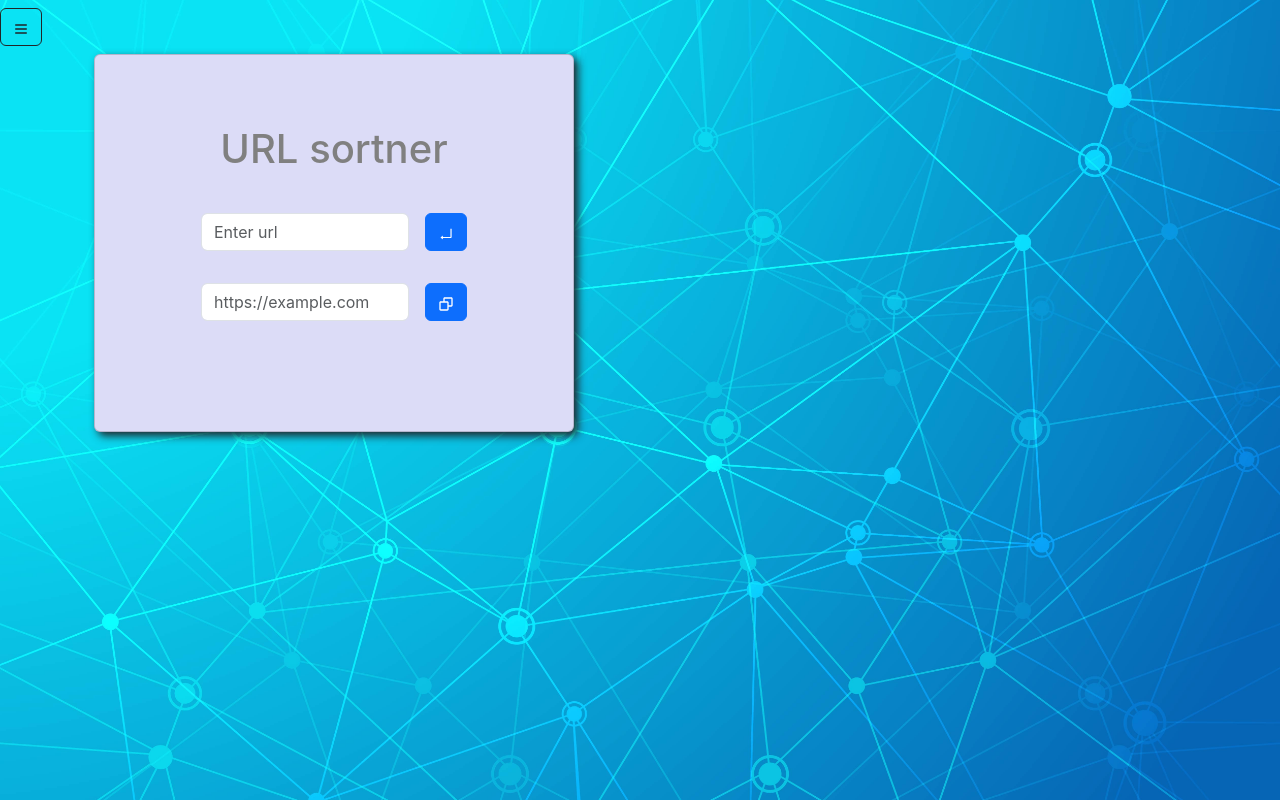
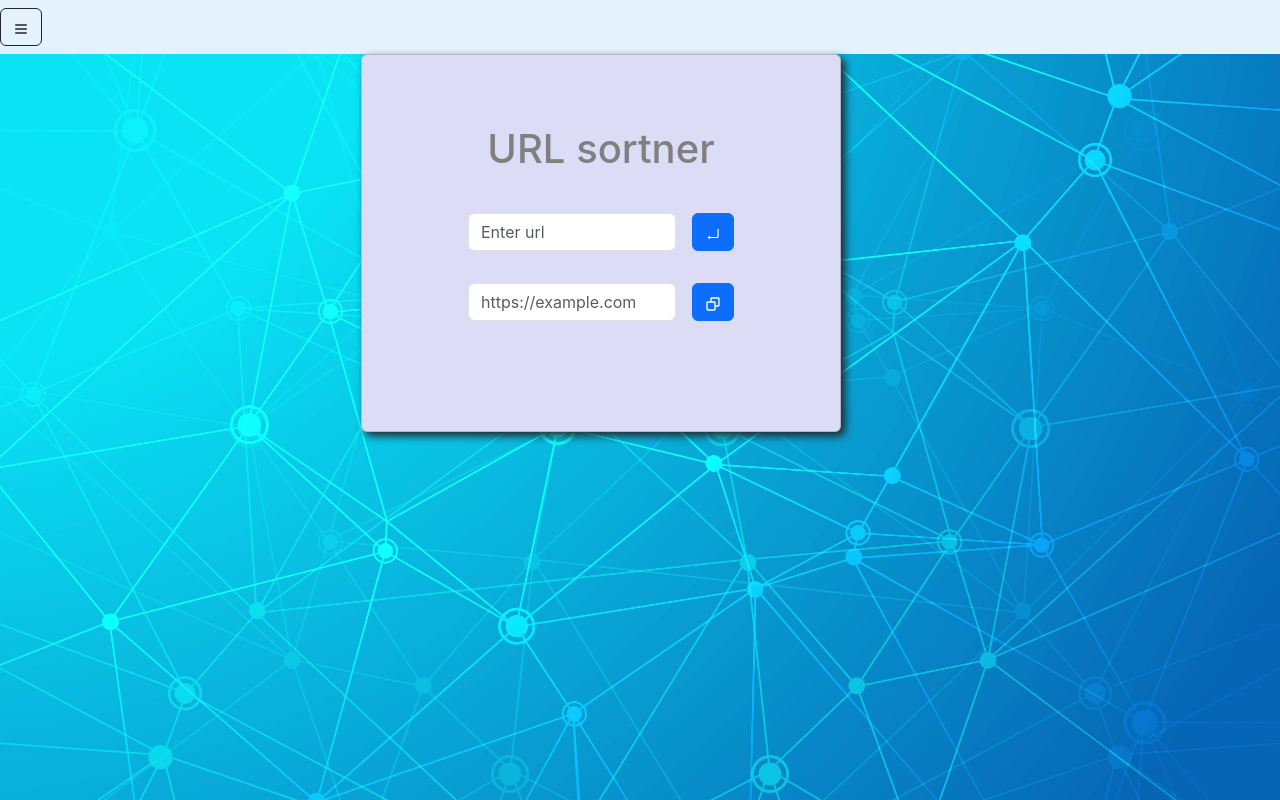
Before and after one commit to tojo1337/url-sortner, a React (Create React App) app in the folder sortner-front/: page / in a window 1280 px wide. Built offline with nearby package versions, Linux system fonts and the light colour scheme.

Commit message:
9th commit

```diff
--- a/sortner-front/package.json
+++ b/sortner-front/package.json
@@ -38,6 +38,7 @@
   },
   "devDependencies": {
     "bootstrap": "^5.3.1",
+    "copy-to-clipboard": "^3.3.3",
     "react-router-dom": "^6.15.0"
   }
 }
--- a/sortner-front/src/comp/Form.js
+++ b/sortner-front/src/comp/Form.js
@@ -19,7 +19,7 @@ export function Form(){
 	}
 	return(
 		<div className="container">
-			<div className="card">
+			<div className="card offset-3">
 				<div className="card-title">
 					<Header />
 				</div>
--- a/sortner-front/src/comp/Nav.js
+++ b/sortner-front/src/comp/Nav.js
@@ -1,4 +1,5 @@
 import {LuMenu} from "react-icons/lu";
+import "../style/Nav.css";
 export function Nav(){
 	return(
 		<nav className="navbar navbar-light">
--- a/sortner-front/src/comp/SortUrl.js
+++ b/sortner-front/src/comp/SortUrl.js
@@ -1,8 +1,12 @@
+import copy from "copy-to-clipboard";
 import {BiCopy} from "react-icons/bi";
 export function SortUrl(props){
-	function copyHandler(){
+	function copyHandler(e){
+		e.preventDefault();
 		var data = document.getElementById("copyUrl").placeholder;
-		console.log(data);
+		copy(data);
+		console.log("Data has been copied");
+		console.log("Data : "+data);
 	}
 	return(
 		<div className="container">
--- a/sortner-front/src/comp/Template.js
+++ b/sortner-front/src/comp/Template.js
@@ -2,10 +2,16 @@ import {Form} from "./Form";
 import {Nav} from "./Nav";
 export function Template(){
 	return(
-		<div className="container-flex">
-			<Nav />
-			<div className="container">
-				<Form />
+		<div className="container-fluid">
+			<div className="col">
+				<div className="row">
+					<Nav />
+				</div>
+				<div className="row">
+					<div className="container">
+						<Form className="p-2" />
+					</div>
+				</div>
 			</div>
 		</div>
 	);
--- /dev/null
+++ b/sortner-front/src/style/Nav.css
@@ -0,0 +1,3 @@
+.navbar{
+	background-color: #e3f2fd;
+}
```
Also changed, not shown: 1 other file (tests, documents, lock files or other folders).
